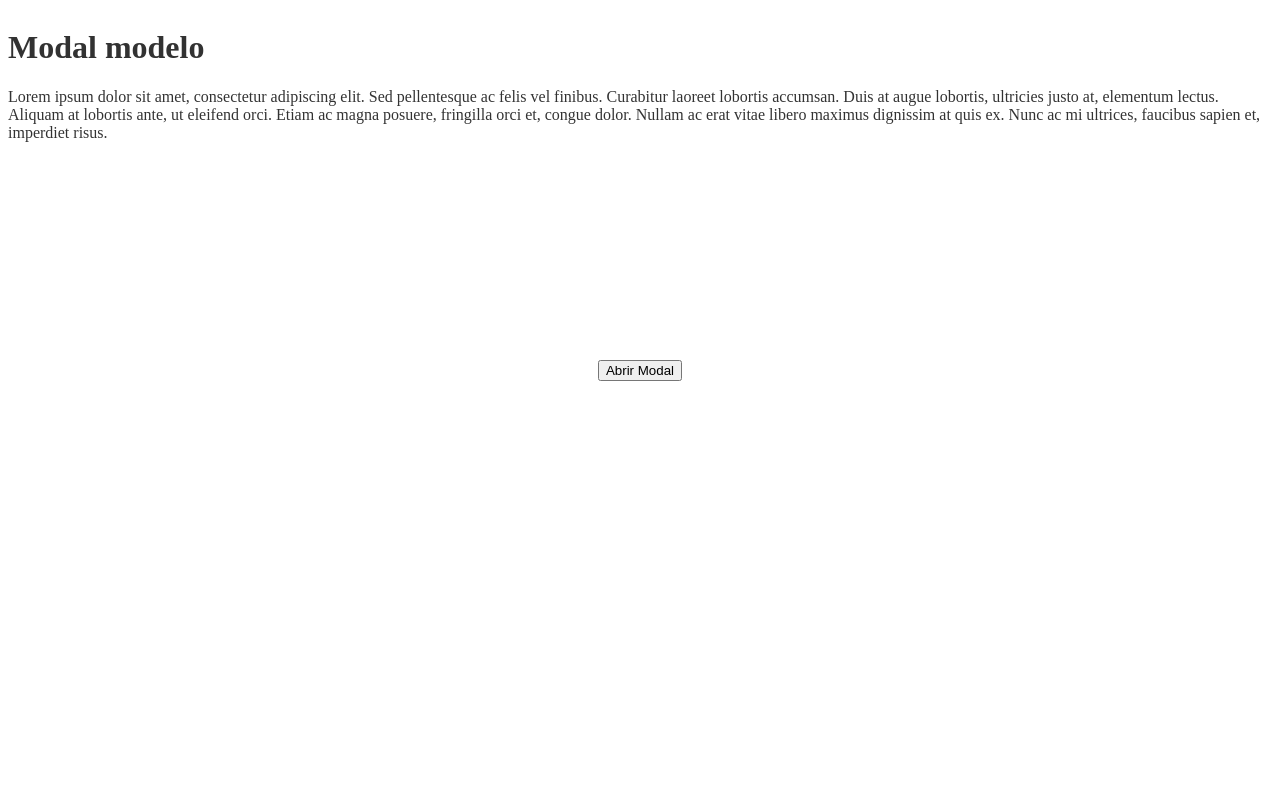
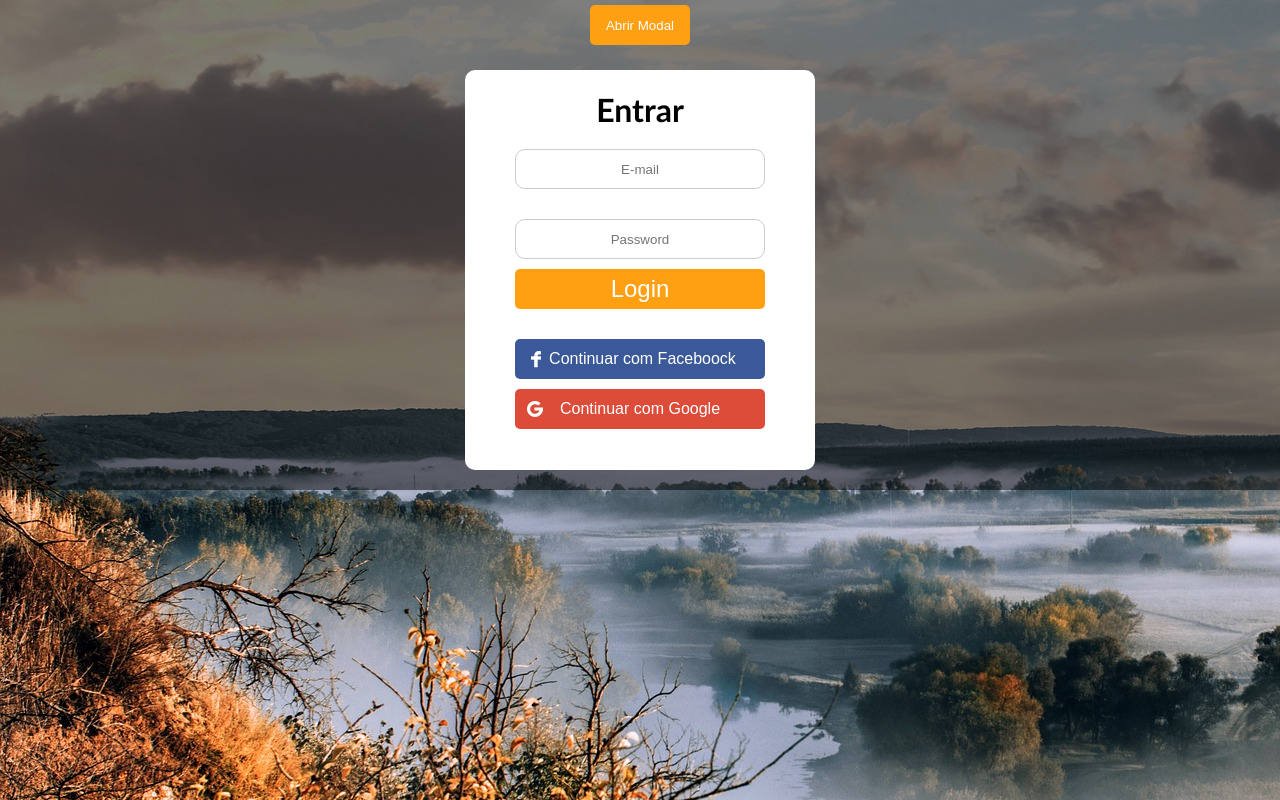
Before and after one commit to ODansilva/Front-end, a plain HTML site: page Praticas/modal/index.html in a window 1280 px wide. Both pictures are taken after a click on the button "Abrir Modal". Drawn offline with Linux system fonts and the light colour scheme.

Commit message:
:lipstick: add style on Modal and and capition on carousel

```diff
--- a/Praticas/Carousel com javascript/index.js
+++ b/Praticas/Carousel com javascript/index.js
@@ -8,6 +8,10 @@ bLeft.addEventListener("click", function(){
 bRight.addEventListener("click", function(){
     carousel('right')
 })
+
+setInterval(() => {
+    carousel('right')
+}, 5000)
 
 let slideI = 0
 function carousel (direct) {
--- a/Praticas/Carousel com javascript/style.css
+++ b/Praticas/Carousel com javascript/style.css
@@ -2,6 +2,10 @@
     padding: 0;
     margin: 0;
     box-sizing: border-box;
+}
+body {
+    font-family: 'Trebuchet MS', Helvetica, sans-serif;
+    font-size: 15px;
 }
 .container {
     height: 100%;
@@ -34,9 +38,7 @@ button img {
     display: flex;
     top: 20%;
 }
-.slide img {
-    width: 100%;
-}
+
 .slide {
     position: relative;
     width: 500px;
@@ -44,13 +46,38 @@ button img {
     display: none;
     justify-content: center;
 }
+.slide img {
+    width: 100%;
+}
 .vis {
     display: flex;
-}
-.slide img {
-    width: 100%;
 }
 .caption {
     position: absolute;
     top: 45%;
+    text-align: center;
+    animation-name: zoons;
+    animation-duration: 3s;
+    animation-iteration-count: 1;
+    animation-fill-mode: both;
 }
+.caption h1 {
+    font-size: 2rem;
+    color: tomato;
+}
+.caption p {
+    font-size: 1.5rem;
+    color: dodgerblue;
+}
+
+@keyframes zoons {
+    0% {
+        transform: scale(0.97);
+    }
+    50% {
+        transform: scale(0.95);
+    }
+    100% {
+        transform: scale(0.93);
+    }
+}
--- a/Praticas/modal/index.html
+++ b/Praticas/modal/index.html
@@ -14,29 +14,40 @@
 
     <div class="container">
 
-        <div class="center">
-            <button id="abrir" type="button">Abrir Modal</button>
-        </div>
+        <div id="modal" class="">
 
-        <div id="modal" class="modal">
-            <h1>Modal modelo</h1>
-            <p>
-                Lorem ipsum dolor sit amet, consectetur adipiscing elit. Sed pellentesque ac felis vel finibus.
-                Curabitur laoreet lobortis accumsan. Duis at augue lobortis, ultricies justo at, elementum lectus.
-                Aliquam at lobortis ante, ut eleifend orci. Etiam ac magna posuere, fringilla orci et, congue dolor.
-                Nullam ac erat vitae libero maximus dignissim at quis ex. Nunc ac mi ultrices, faucibus sapien et,
-                imperdiet risus.
-            </p>
+            <header>
+                <button id="abrir" type="button">Abrir Modal</button>
+            </header>
+
+            <section id="formulario" class="modal">
+                <form action="">
+                    <h1>Entrar</h1>
+
+                    <input type="email" name="" id="email" placeholder="E-mail">
+
+                    <input type="password" name="" id="password" placeholder="Password">
+
+                    <button type="submit">Login</button>
+
+                    <button class="fc" type="submit">Continuar com Faceboock</button>
+
+                    <button class="gm" type="submit">Continuar com Google</button>
+                </form>
+            </section>
+
         </div>
 
     </div>
 
     <script>
         const abrirModal = document.querySelector('#abrir')
+        const formulario = document.querySelector('#formulario')
         const modal = document.querySelector('#modal')
 
         abrirModal.addEventListener('click', function () {
-            modal.classList.toggle('in')
+            formulario.classList.toggle('in')
+            modal.classList.toggle('modalin')
         })
     </script>
 </body>
--- a/Praticas/modal/style.css
+++ b/Praticas/modal/style.css
@@ -1,17 +1,107 @@
+* {
+    padding: 0;
+    margin: 0;
+    box-sizing: border-box;
+}
+body, html {
+    width: 100%;
+    height: 100%;
+}
+body {
+    font-family: 'Trebuchet MS', helvetica, sans-serif;
+    font-size: 15px;
+    background-image: url(./nature.jpg);
+    background-repeat: no-repeat;
+    background-size: auto;
+}
 .container {
     display: flex;
     justify-content: center;
-    align-items: center;
 }
-.center {
-    position: absolute;
-    top: 45%;
+#modal {
+    display: flex;
+    justify-content: center;
+    flex-wrap: wrap;
+}
+header {
+    display: flex;
+    justify-content: center;
+    width: 100%;
+    height: 50px;
+}
+button {
+    width: 100px;
+    height: 40px;
+    border: none;
+    border-radius: 5px;
+    color: #fff;
+    background-color: #ff9f12;
+    align-self: center;
 }
 
+.modalin {
+    width: 100%;
+    height: 100%;
+    background-color: rgba(0, 0, 0, 0.5);
+}
 .modal {
     visibility: hidden;
 }
 .in {
     visibility: visible;
-    opacity: 0.8;
 }
+
+#formulario {
+    width: 350px;
+    height: 400px;
+    padding: 20px;
+    text-align: center;
+    border-radius: 10px;
+    margin: 20px 0;
+    background-color: #fff;
+}
+
+form > h1 {
+    font-size: 2rem;
+}
+input {
+    text-align: center ;
+    margin: 20px 0;
+    margin-bottom: 10px;
+    width: 250px;
+    height: 40px;
+    border-radius: 10px;
+    border: 1px solid #ccc;
+}
+input:focus {
+    outline: none;
+}
+
+form > button {
+    width: 250px;
+    height: 40px;
+    color: #fff;
+    background-color: #ff9f12;
+    border-radius: 5px;
+    border:none;
+    margin-bottom: 30px;
+    font-size: 1.5rem;
+}
+form > button.fc {
+    font-size: 1rem;
+    text-align: center;
+    padding-left: 5px;
+    margin-bottom: 10px;
+    background-image: url(./facebook.svg);
+    background-repeat: no-repeat;
+    background-size: 40px;
+    background-color: #3b5998;
+}
+form > button.gm {
+    font-size: 1rem;
+    text-align: center;
+    background-image: url(./Google.svg);
+    background-repeat: no-repeat;
+    background-size: 40px;
+    background-color: #dd4b39;
+}
```
Also changed, not shown: Praticas/Carousel com javascript/index.html (+30 -15 lines), Praticas/Carousel com javascript/legendas.txt (added), Praticas/modal/Google.svg (added), Praticas/modal/facebook.svg (added), Praticas/modal/nature.jpg (added).
